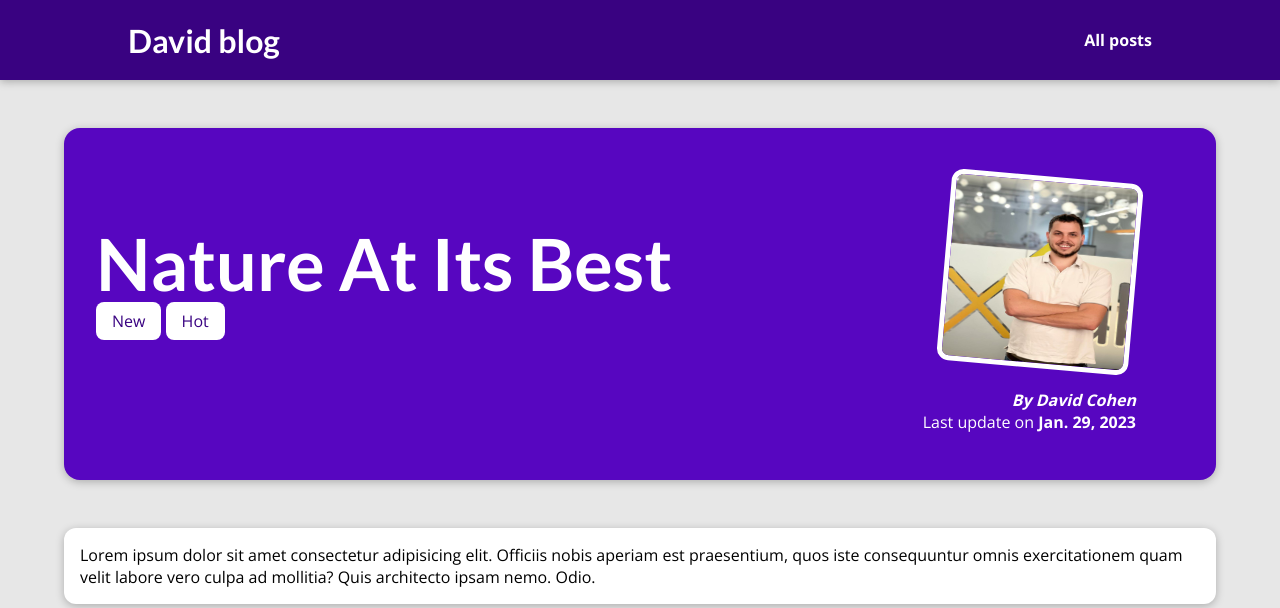
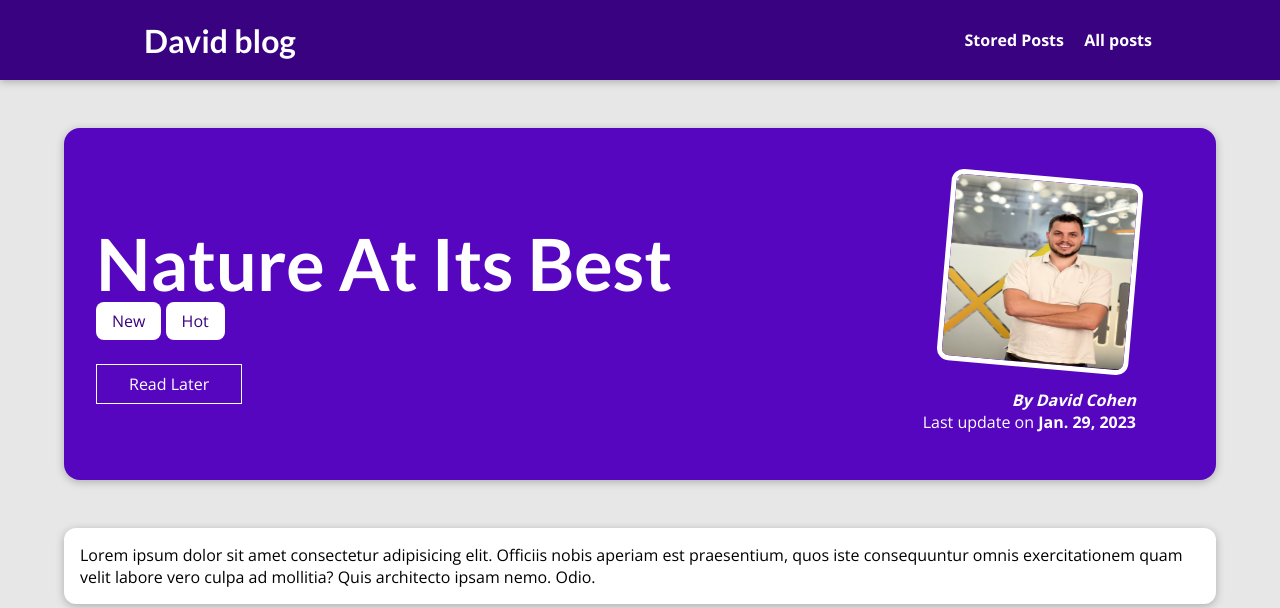
Before and after one commit to david4422/My-Site, a Django app: a page that uses templates/base.html in a window 1280 px wide. Shown: the top 608 px of the page. Run offline with Django 4.2, Linux system fonts and the light colour scheme; data comes from the database, SQL or seed files in the repository; both versions use the stored data as it was after the commit.

Commit message:
stored-posts

```diff
--- a/blog/templates/blog/post_details.html
+++ b/blog/templates/blog/post_details.html
@@ -26,6 +26,20 @@
             {% for tag in post_tags %}
                 <span class = "tag">{{tag}}</span>
             {% endfor %}
+        </div>
+
+        <div id = "read-later">
+            <form action="{% url "read-later" %}" method="POST">
+                {% csrf_token %}
+                <input type="hidden" value="{{post.id}}" name="post_id">
+                <button>
+                    {% if is_save_for_later %}
+                    Remove from "Read Later" make_list
+                    {% else %}
+                    Read Later
+                    {% endif %}
+                </button>
+            </form>
         </div>
 
         <article>
@@ -59,6 +73,7 @@
         <h2>Your Comment</h2>
         <form  action="{% url "details-page" post.slug %}" method="POST">
             {% csrf_token %}
+
             {% for form_field in comment_form %}
              <div class = "form-control {% if form_field.errors %} invalid {% endif %}">
                 {{form_field.label_tag}}
--- a/blog/urls.py
+++ b/blog/urls.py
@@ -4,6 +4,7 @@ from . import views
 urlpatterns = [
     path("" , views.Blog.as_view(), name="starting-page"),
     path("posts", views.BlogList.as_view(), name="posts-page"),
-    path("posts/<slug:slug>", views.BlogDetails.as_view(), name="details-page") #my-first-blog
+    path("posts/<slug:slug>", views.BlogDetails.as_view(), name="details-page"), #my-first-blog,
+    path("read-later", views.ReadLaterView.as_view(), name="read-later")
 
 ]
--- a/blog/views.py
+++ b/blog/views.py
@@ -27,14 +27,25 @@ class BlogList(ListView):
     context_object_name = "all_posts"
 
 class BlogDetails(View):
+    def is_stored_post(self,request, post_id):
+        stored_posts = request.session.get("stored_posts")
+        if stored_posts is not None:
+            is_save_for_later = post_id in stored_posts
+        else:
+            is_save_for_later = False
+
+        return is_save_for_later
 
     def get(self, request, slug):
         post = Post.objects.get(slug = slug)
+
+
         context = {
             "post": post,
             "post_tags" : post.tag.all(),
             "comment_form" : CommentForm(),
-            "comments" : post.comments.all().order_by("-id")
+            "comments" : post.comments.all().order_by("-id"),
+            "is_save_for_later" : self.is_stored_post(request, post.id)
         }
         return render(request,  "blog/post_details.html", context)
 
@@ -54,9 +65,53 @@ class BlogDetails(View):
             "post": post,
             "post_tags" : post.tag.all(),
             "comment_form" : comment_form,
-            "comments" : post.comments.all().order_by("-id")
+            "comments" : post.comments.all().order_by("-id"),
+            "is_save_for_later" : self.is_stored_post(request,post.id)
+
         }
         return render(request,  "blog/post_details.html", context)
+
+class ReadLaterView(View):
+    def get(self, request):
+        stored_posts = request.session.get("stored_posts")
+
+        context = {}
+
+        if stored_posts is None or len(stored_posts) == 0 :
+            context["posts"] = []
+            context["has_posts"] = False
+        else:
+            posts = Post.objects.filter(id__in = stored_posts)
+            context["posts"] = posts
+            context["has_posts"] = True
+
+        return render(request, "blog/stored-posts.html", context)
+
+
+    def post(self, request):
+        stored_posts = request.session.get("stored_posts")
+
+        if stored_posts is None:
+            stored_posts = []
+
+        post_id = int(request.POST["post_id"])
+
+        if post_id not in stored_posts:
+            stored_posts.append(post_id)
+        else:
+            stored_posts.remove(post_id)
+
+        request.session["stored_posts"] = stored_posts
+
+
+        return HttpResponseRedirect("/")
+
+
+
+
+
+
+
 
 
 
--- a/static/base.css
+++ b/static/base.css
@@ -35,6 +35,7 @@ h3 {
   text-decoration: none;
   color: white;
   font-weight: bold;
+  margin-left: 1rem;
 }
 
 #main-navigation a:hover,
--- a/templates/base.html
+++ b/templates/base.html
@@ -18,6 +18,7 @@
             <a href="{% url 'starting-page' %}">David blog</a>
         </h1>
         <nav>
+            <a href="{% url 'read-later' %}">Stored Posts</a>
             <a href={% url 'posts-page' %}>All posts</a>
         </nav>
     </header>
```
Also changed, not shown: blog/static/blog/stored-posts.css (added, +39 -0 lines), blog/templates/blog/stored-posts.html (added, +29 -0 lines), db.sqlite3, uploads/posts/c.jpg (added), uploads/posts/d.jpg (added), uploads/posts/e.jpg (added).
